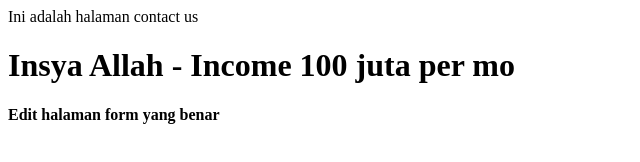
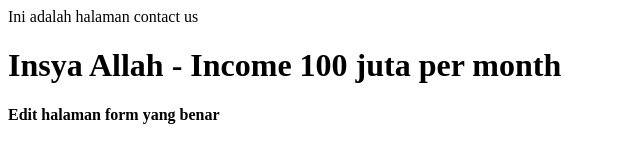
Before and after one commit to ardaco82/companyProfile, a plain HTML site: page contact-us.html in a window 1280 px wide. Shown: the full height of the page, 0-640 px from the left. Drawn offline with Linux system fonts and the light colour scheme.

Commit message:
update contact-us.html

```diff
--- a/contact-us.html
+++ b/contact-us.html
@@ -7,7 +7,7 @@
   </head>
   <body>
     <header>Ini adalah halaman contact us</header>
-    <h1>Insya Allah - Income 100 juta per mo</h1>
+    <h1>Insya Allah - Income 100 juta per month</h1>
     <h4>Edit halaman form yang benar</h4>
   </body>
 </html>
```
